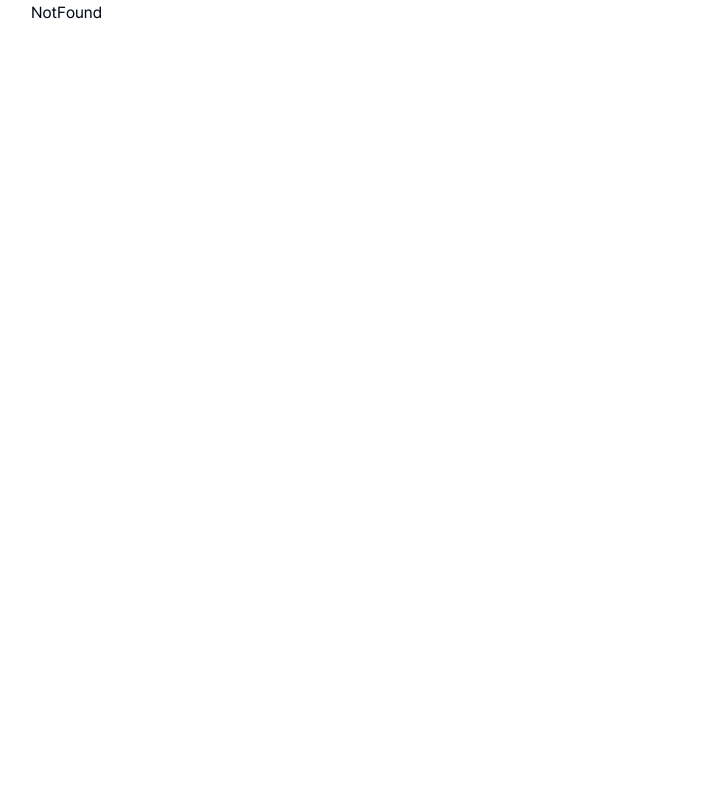
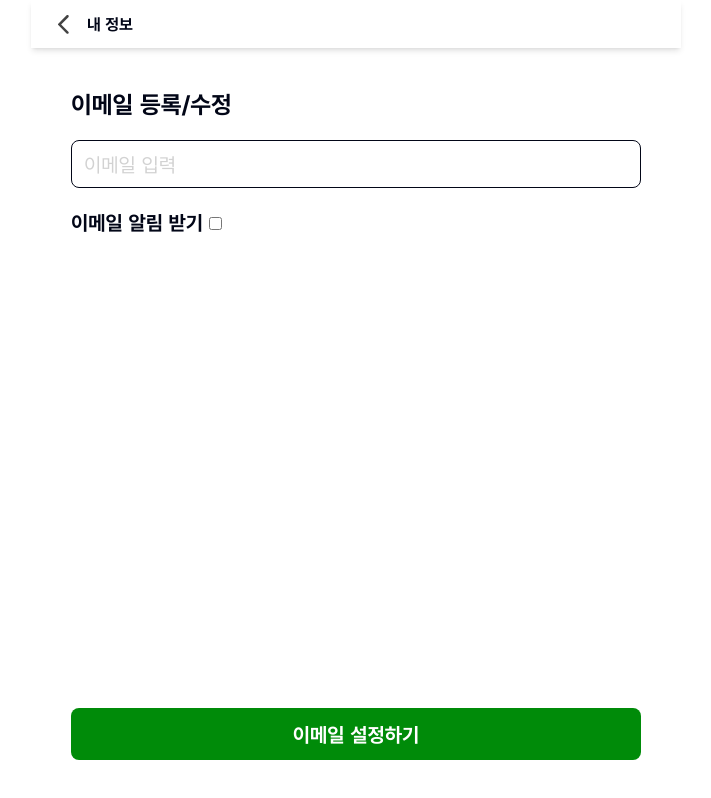
Before and after one commit to prgrms-web-devcourse-final-project/WEB5_6_MOCI_FE, a Next.js app: page /my-page/email-setting in a window 1280 px wide. Before the commit this address had no page. Shown: the whole page, without its empty margins (284-995 px from the left). Built offline with nearby package versions, Linux system fonts and the light colour scheme.

Commit message:
[Feat] 이메일 폼 UI제작(진행중)

```diff
--- a/src/app/(stack)/my-page/change-pw/page.tsx
+++ b/src/app/(stack)/my-page/change-pw/page.tsx
@@ -1,11 +1,11 @@
 import React from "react";
-import ChangeButtonForm from "../components/ChangeButtonForm";
+import ChangePasswordForm from "../components/ChangePasswordForm";
 
 function page() {
   return (
     <div className="flex-1 p-10 flex flex-col gap-5">
       <h1 className="text-2xl font-bold">비밀번호 변경</h1>
-      <ChangeButtonForm />
+      <ChangePasswordForm />
     </div>
   );
 }
--- a/src/app/(stack)/my-page/components/ChangeButtonForm.tsx
+++ /dev/null
@@ -1,25 +0,0 @@
-"use client";
-import React from "react";
-import Button from "@/shared/components/Button";
-import Input from "@/shared/components/Input";
-
-function ChangeButtonForm() {
-  return (
-    <>
-      <div className="flex items-center justify-between">
-        <Input
-          type="password"
-          placeholder="비밀번호"
-          className="flex-1"
-        ></Input>
-        <button type="button"></button>
-      </div>
-      <Input type="password" placeholder="비밀번호확인"></Input>
-      <Button type="submit" className="mt-auto" fullWidth>
-        비밀번호 바꾸기
-      </Button>
-    </>
-  );
-}
-
-export default ChangeButtonForm;
--- /dev/null
+++ b/src/app/(stack)/my-page/components/ChangePasswordForm.tsx
@@ -0,0 +1,47 @@
+"use client";
+import React, { FormEvent, useState } from "react";
+import Button from "@/shared/components/Button";
+import Input from "@/shared/components/Input";
+import EyeClose from "@/assets/icons/eyeClose.svg";
+import EyeOpen from "@/assets/icons/eyeOpen.svg";
+
+function ChangeButtonForm() {
+  const [hidePassword, setHidePassword] = useState(true);
+
+  const toggleHidePW = () => {
+    setHidePassword(!hidePassword);
+  };
+
+  const changePassword = (e: FormEvent) => {
+    e.preventDefault();
+    // 입력값 없으면 alert
+    // 일치하지 않아도 alert
+    // api 통신
+  };
+  return (
+    <form onSubmit={changePassword} className="flex-1 flex flex-col gap-5">
+      <Input
+        type={hidePassword ? "password" : "text"}
+        placeholder="비밀번호"
+      ></Input>
+      <Input
+        type={hidePassword ? "password" : "text"}
+        placeholder="비밀번호확인"
+      ></Input>
+      <Button
+        color="yellow"
+        hasIcon
+        className="w-fit self-end"
+        onClick={toggleHidePW}
+      >
+        {hidePassword ? "비밀번호보기" : "비밀번호 가리기"}
+        {hidePassword ? <EyeOpen /> : <EyeClose />}
+      </Button>
+      <Button type="submit" className="mt-auto" fullWidth>
+        비밀번호 바꾸기
+      </Button>
+    </form>
+  );
+}
+
+export default ChangeButtonForm;
--- /dev/null
+++ b/src/app/(stack)/my-page/components/EmailForm.tsx
@@ -0,0 +1,31 @@
+"use client";
+import Button from "@/shared/components/Button";
+import Input from "@/shared/components/Input";
+import React, { FormEvent } from "react";
+
+function EmailForm() {
+  const changeEmail = (e: FormEvent) => {
+    e.preventDefault();
+    // 이메일 입력안하거나 똑같으면 alert
+    // 이메일 등록, 수정 api 연동
+  };
+  return (
+    <form onSubmit={changeEmail} className="flex-1 flex flex-col gap-5">
+      <Input type="text" placeholder="이메일 입력"></Input>
+      <label className="text-xl font-bold">
+        이메일 알림 받기{" "}
+        <input
+          type="checkbox"
+          name="emailNotification"
+          id="emailNotification"
+        />
+      </label>
+
+      <Button type="submit" className="mt-auto" fullWidth>
+        이메일 설정하기
+      </Button>
+    </form>
+  );
+}
+
+export default EmailForm;
--- /dev/null
+++ b/src/app/(stack)/my-page/email-setting/page.tsx
@@ -0,0 +1,13 @@
+import React from "react";
+import EmailForm from "../components/EmailForm";
+
+function page() {
+  return (
+    <div className="flex-1 p-10 flex flex-col gap-5">
+      <h1 className="text-2xl font-bold">이메일 등록/수정</h1>
+      <EmailForm />
+    </div>
+  );
+}
+
+export default page;
--- a/src/app/(stack)/my-page/page.tsx
+++ b/src/app/(stack)/my-page/page.tsx
@@ -4,7 +4,7 @@ import Link from "next/link";
 
 function Page() {
   return (
-    <div className="w-4/5 min-w-[350px] flex-1  p-10 flex-center flex-col gap-8 self-center">
+    <div className="w-4/5 min-w-[350px] flex-1  p-10 flex flex-col gap-8 self-center">
       <UserInfo />
       <Button fullWidth>이메일 설정</Button>
       <Button fullWidth className="p-0">
```
Also changed, not shown: src/app/(stack)/my-page/components/UserInfo.tsx (+6 -2 lines), src/assets/icons/eyeOpen.svg.
